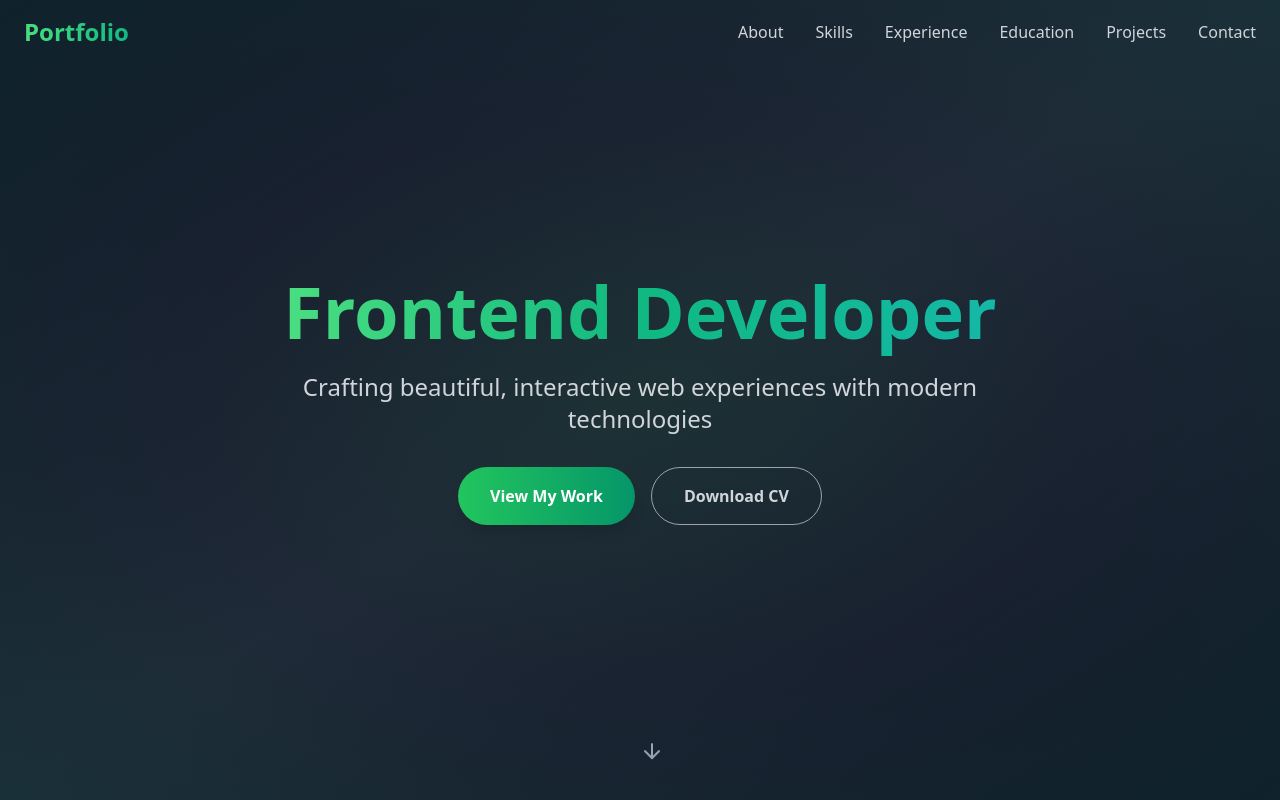
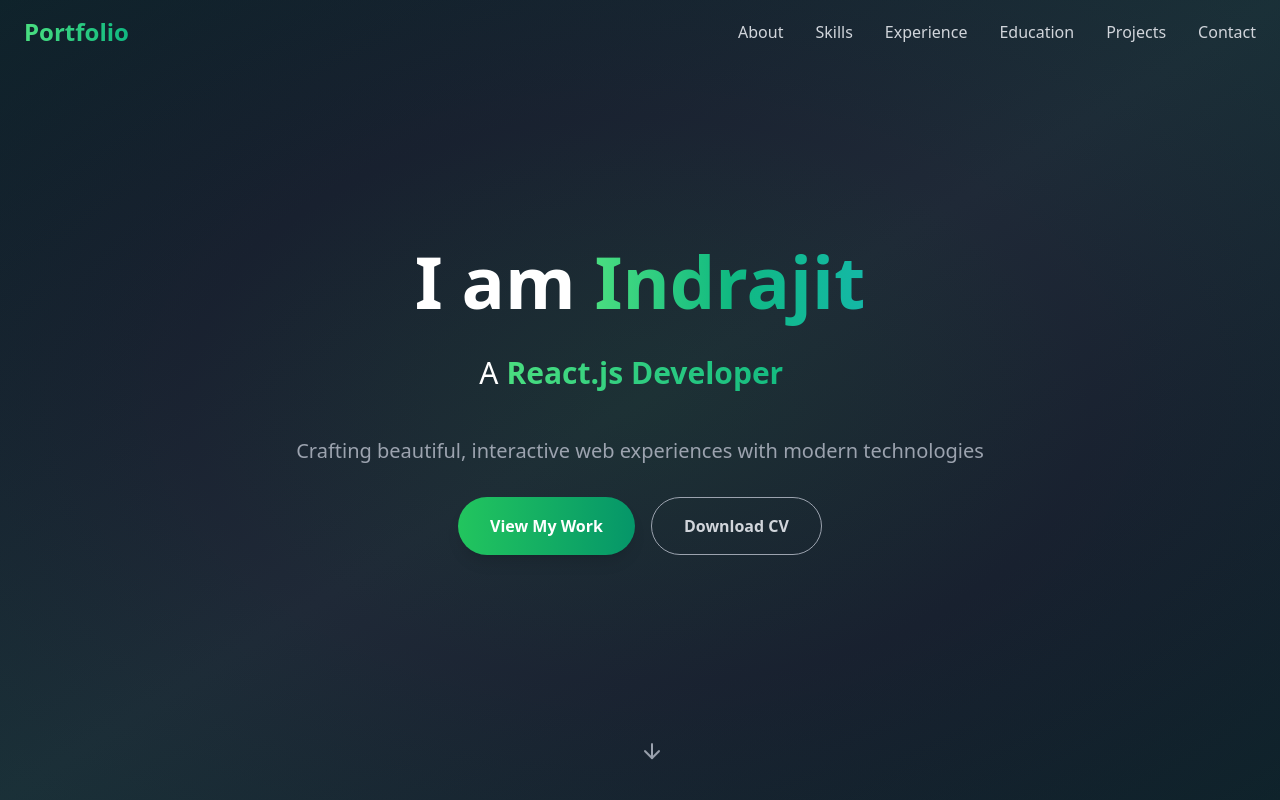
Before and after one commit to devindrajit1998/modern-timeline-web, a React (Vite) app: page / in a window 1280 px wide. Shown: the top 800 px of the page. Built offline with nearby package versions, Linux system fonts and the light colour scheme.

Commit message:
Add hero section content and typing effect
Updated the hero section with the text "I am Indrajit" and a typing effect for the developer roles.

```diff
--- a/package.json
+++ b/package.json
@@ -58,6 +58,7 @@
     "sonner": "^1.5.0",
     "tailwind-merge": "^2.5.2",
     "tailwindcss-animate": "^1.0.7",
+    "typewriter-effect": "^2.22.0",
     "vaul": "^0.9.3",
     "zod": "^3.23.8"
   },
--- a/src/components/Hero.tsx
+++ b/src/components/Hero.tsx
@@ -1,6 +1,7 @@
 
 import React from 'react';
 import { ArrowDown } from 'lucide-react';
+import Typewriter from 'typewriter-effect';
 
 const Hero = () => {
   const scrollToAbout = () => {
@@ -14,11 +15,30 @@ const Hero = () => {
       <div className="container mx-auto px-6 text-center relative z-10">
         <div className="animate-fade-in">
           <h1 className="text-5xl md:text-7xl font-bold mb-6">
+            <span className="text-white">I am </span>
             <span className="bg-gradient-to-r from-green-400 via-emerald-500 to-teal-500 bg-clip-text text-transparent">
-              Frontend Developer
+              Indrajit
             </span>
           </h1>
-          <p className="text-xl md:text-2xl text-gray-300 mb-8 max-w-3xl mx-auto">
+          <div className="text-xl md:text-3xl text-gray-300 mb-8 h-16 flex items-center justify-center">
+            <span className="text-white mr-2">A </span>
+            <span className="bg-gradient-to-r from-green-400 to-emerald-500 bg-clip-text text-transparent font-semibold">
+              <Typewriter
+                options={{
+                  strings: [
+                    'Frontend Developer',
+                    'React.js Developer',
+                    'HTML Developer'
+                  ],
+                  autoStart: true,
+                  loop: true,
+                  deleteSpeed: 50,
+                  delay: 75,
+                }}
+              />
+            </span>
+          </div>
+          <p className="text-lg md:text-xl text-gray-400 mb-8 max-w-3xl mx-auto">
             Crafting beautiful, interactive web experiences with modern technologies
           </p>
           <div className="flex flex-col sm:flex-row gap-4 justify-center">
```
Also changed, not shown: 1 other file (tests, documents, lock files or other folders).
